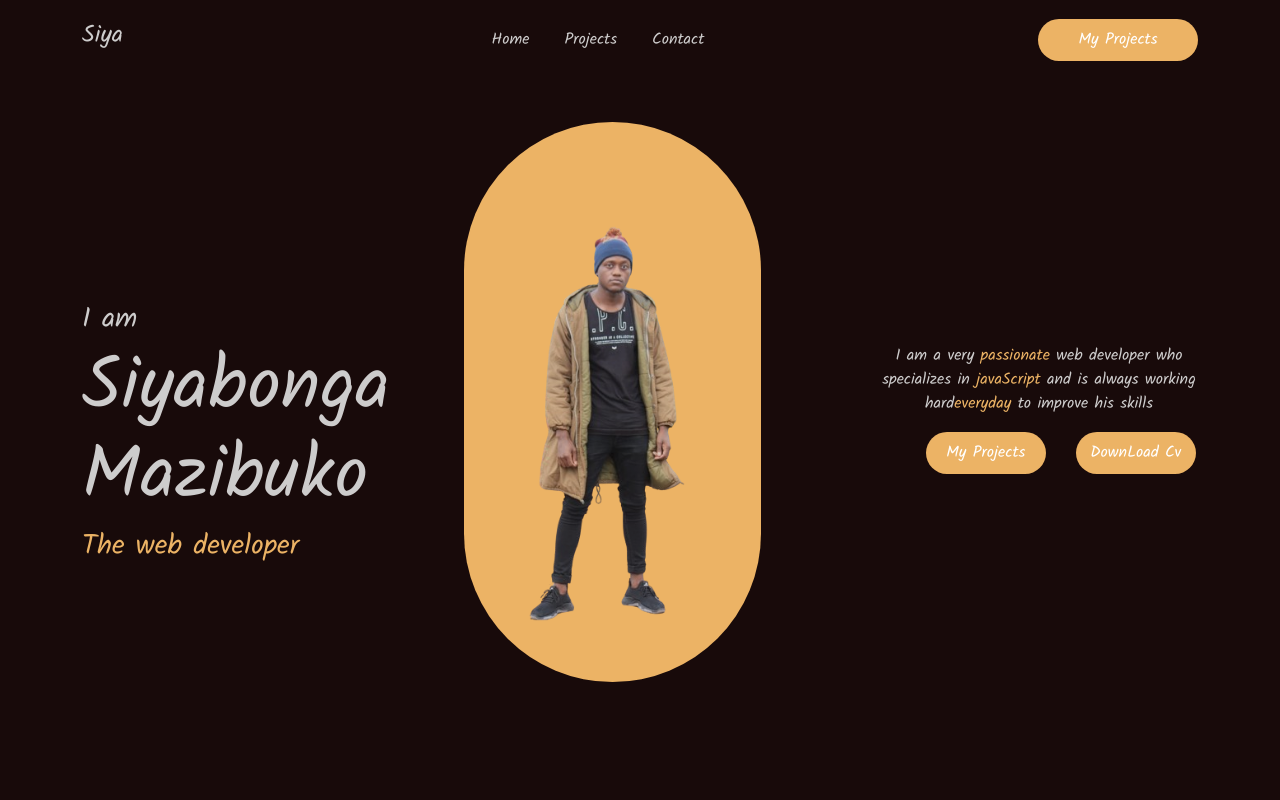
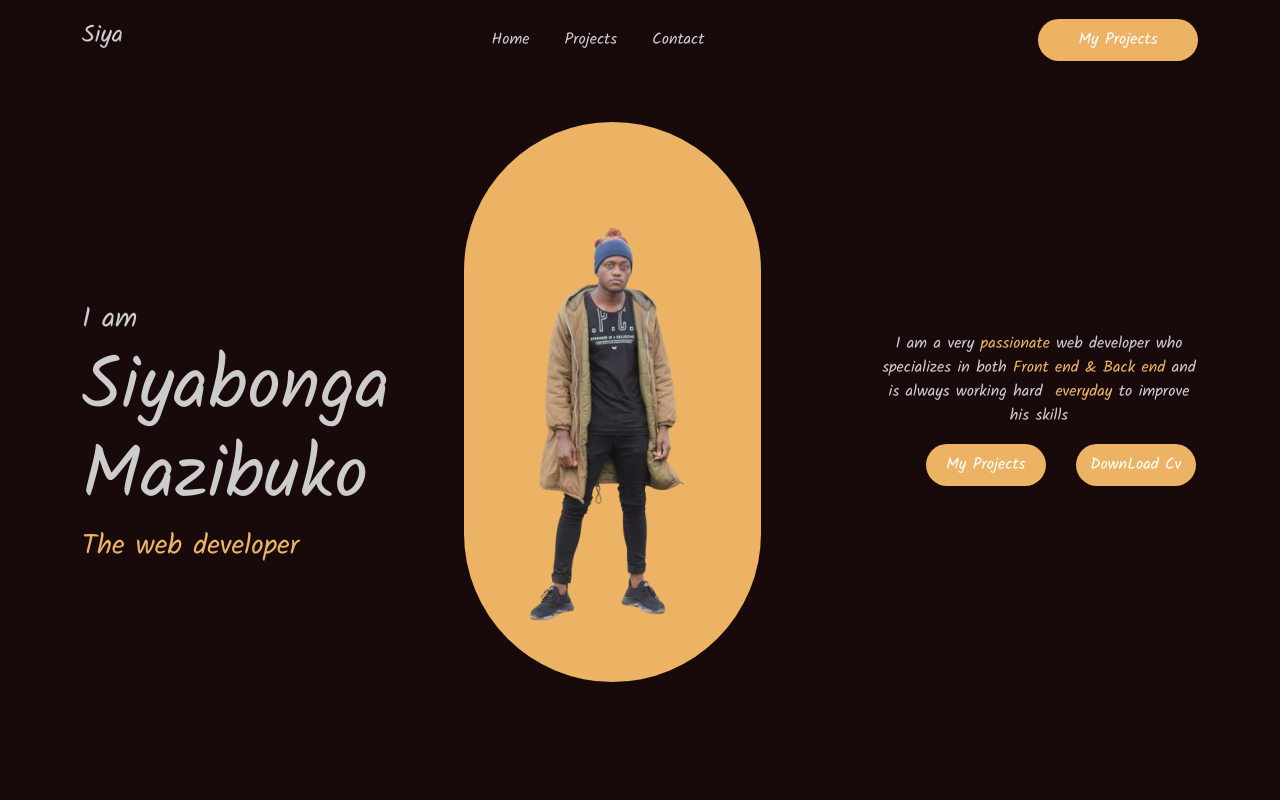
Before and after one commit to siyabongasamkelo/portfolio, a React (Create React App) app in the folder client/siya/: page / in a window 1280 px wide. Shown: the top 800 px of the page. Built offline with nearby package versions, Linux system fonts and the light colour scheme.

Commit message:
feat: improved my motivation paragraph

```diff
--- a/client/siya/src/components/home/Home.js
+++ b/client/siya/src/components/home/Home.js
@@ -37,8 +37,8 @@ const Home = () => {
           <div>
             <P>
               I am a very <span>passionate</span> web developer who specializes
-              in <span>javaScript</span>&nbsp;and is always working hard
-              <span>everyday</span> to improve his skills
+              in both <span>Front end & Back end</span>&nbsp;and is always
+              working hard &nbsp;<span>everyday</span> to improve his skills
             </P>
             <ButtonsCover>
               <MyButton>My Projects</MyButton>
```
